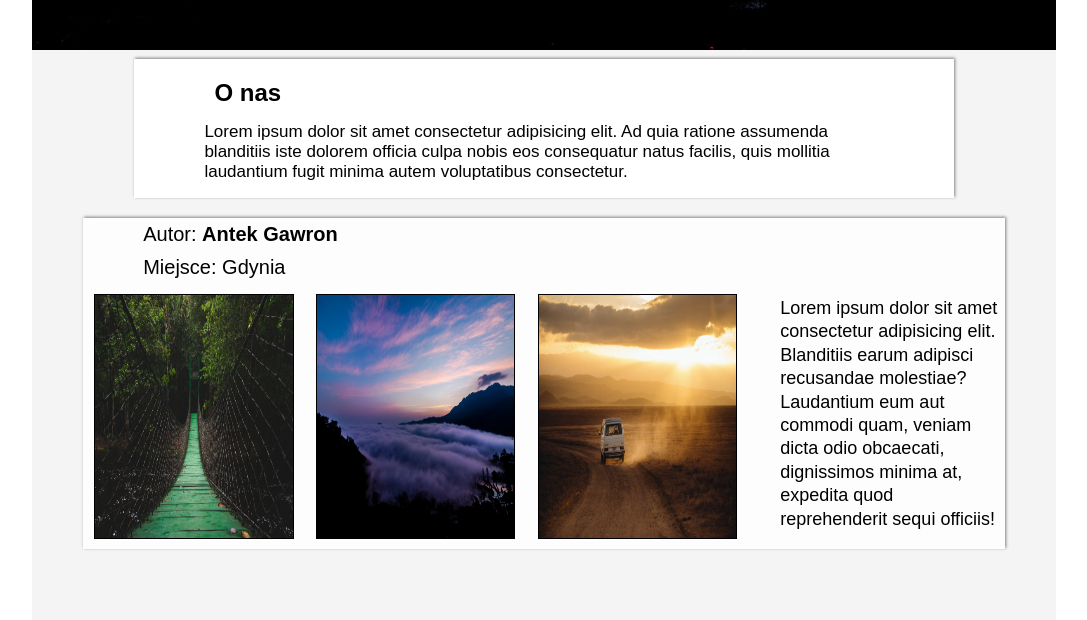
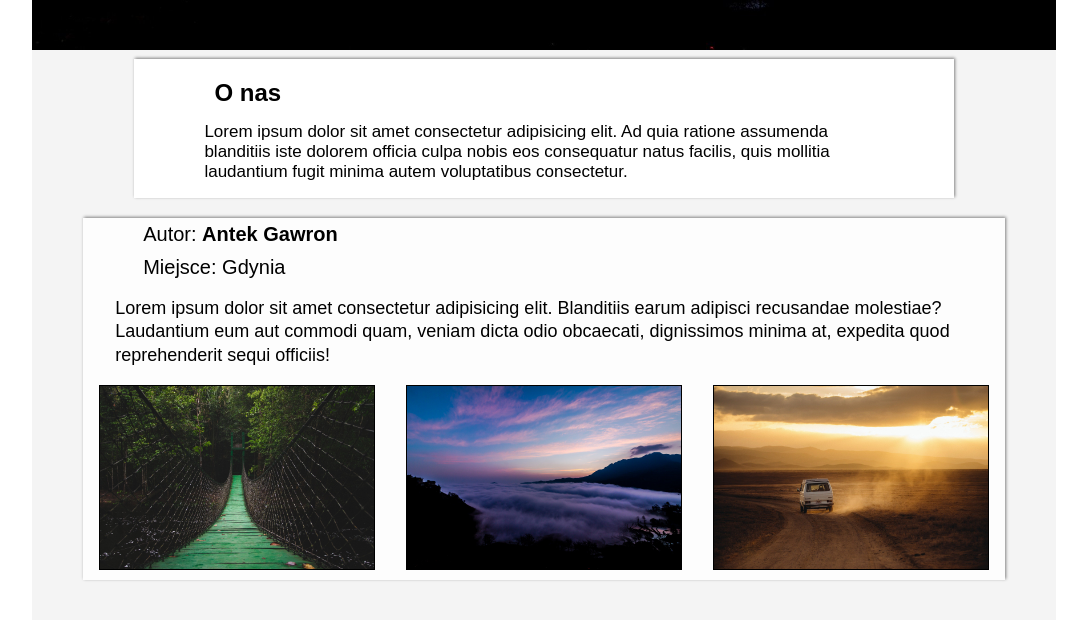
Before and after one commit to forbiddenrng/blognewversion, a React (Create React App) app: page / in a window 1280 px wide. Shown: the part 748-1368 px from the top of the page, without its empty margins (96-1183 px from the left). Built offline with nearby package versions, Linux system fonts and the light colour scheme.

Commit message:
add lightbox

```diff
--- a/package.json
+++ b/package.json
@@ -9,6 +9,7 @@
     "react": "^17.0.2",
     "react-dom": "^17.0.2",
     "react-scripts": "4.0.3",
+    "simple-react-lightbox": "^3.6.5",
     "web-vitals": "^1.1.1"
   },
   "scripts": {
--- a/src/components/Travel.css
+++ b/src/components/Travel.css
@@ -24,21 +24,23 @@
   margin-bottom: 10px;
   margin-left: 20px;
 }
-.travel_desc {
+/* .travel_desc {
   display: flex;
-}
+} */
 .travel_desc p {
   padding: 3px 7px;
   margin-left: 10px;
   margin-bottom: 5px;
 }
+.travel_desc .images_container{
+  display: flex;
+  flex-direction: row;
+  flex-wrap: wrap;
+  justify-content: space-around;
+}
 .travel_desc img {
-  display: block;
-  width: 80%;
-  margin-left: auto;
-  margin-right: auto;
+  width: 25%;
   margin-bottom: 10px;
-  /* padding-bottom: 10px; */
   border: 1px solid black;
 }
 
--- a/src/components/Travel.js
+++ b/src/components/Travel.js
@@ -15,10 +15,10 @@ class Travel extends Component {
           <p>Miejsce: Gdynia</p>
         </div>
         <div className="travel_desc">
+          <p>Lorem ipsum dolor sit amet consectetur adipisicing elit. Blanditiis earum adipisci recusandae molestiae? Laudantium eum aut commodi quam, veniam dicta odio obcaecati, dignissimos minima at, expedita quod reprehenderit sequi officiis!</p>
           <div className="images_container">
             {imgs}
           </div>
-          <p>Lorem ipsum dolor sit amet consectetur adipisicing elit. Blanditiis earum adipisci recusandae molestiae? Laudantium eum aut commodi quam, veniam dicta odio obcaecati, dignissimos minima at, expedita quod reprehenderit sequi officiis!</p>
         </div>
       </div>
     );
```
Also changed, not shown: 1 other file (tests, documents, lock files or other folders).
